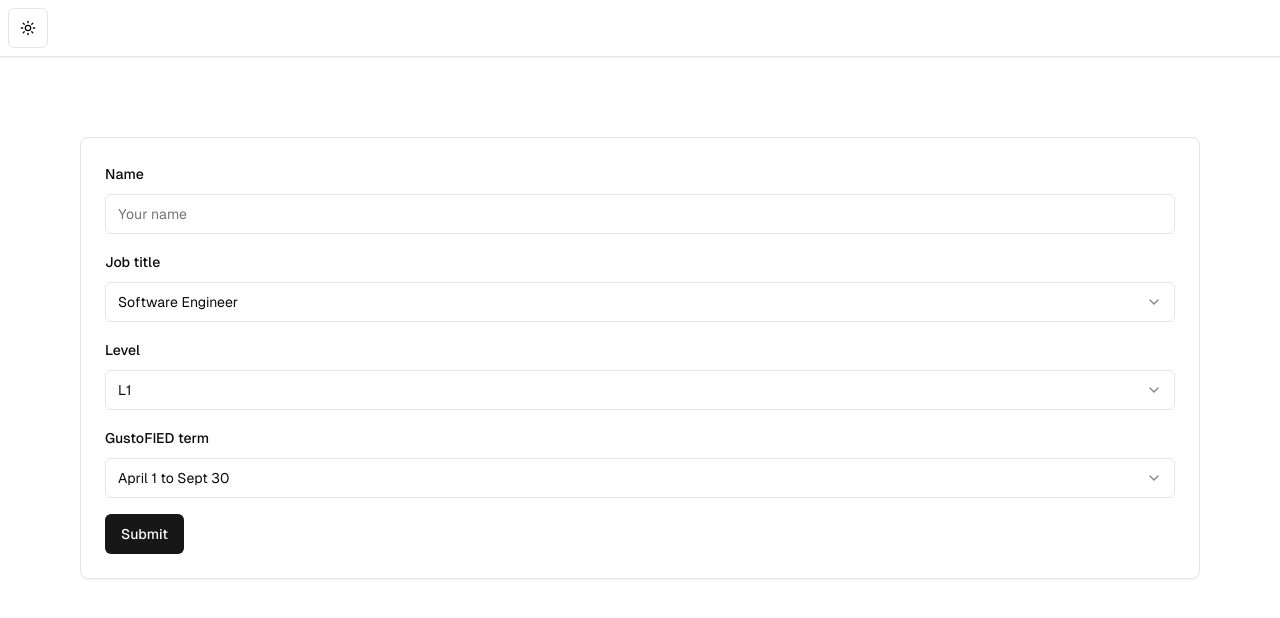
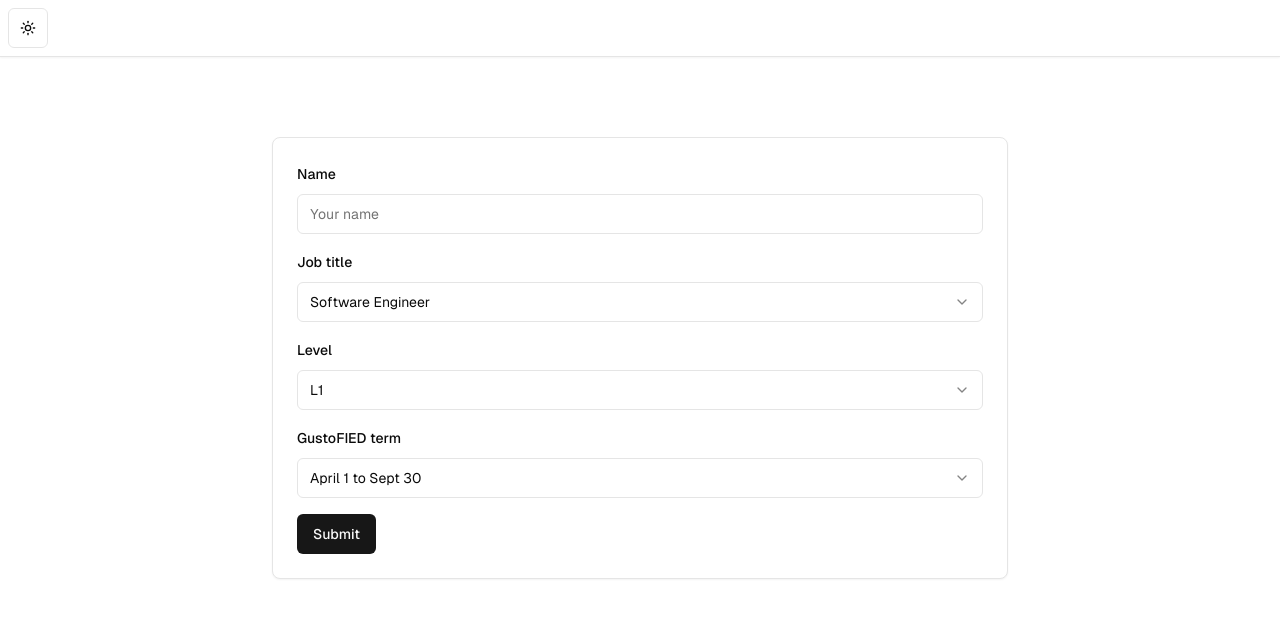
Before and after one commit to kim-nguyenkhn/reflections, a Next.js app: page / in a window 1280 px wide. Shown: the top 618 px of the page. Built offline with nearby package versions, Linux system fonts and the light colour scheme.

Commit message:
set max width on page container

```diff
--- a/app/page.tsx
+++ b/app/page.tsx
@@ -2,7 +2,7 @@ import { Card } from "@/components/ui/card";
 import { BasicInfo} from "@/components/BasicInfo";
 export default function Home() {
   return (
-    <div className="container mx-auto min-h-screen p-8 pb-20 gap-16 sm:p-20 font-[family-name:var(--font-geist-sans)]">
+    <div className="container max-w-4xl mx-auto min-h-screen p-8 pb-20 gap-16 sm:p-20 font-[family-name:var(--font-geist-sans)]">
       <Card>
         <div className="p-6">
           <BasicInfo/>
```
